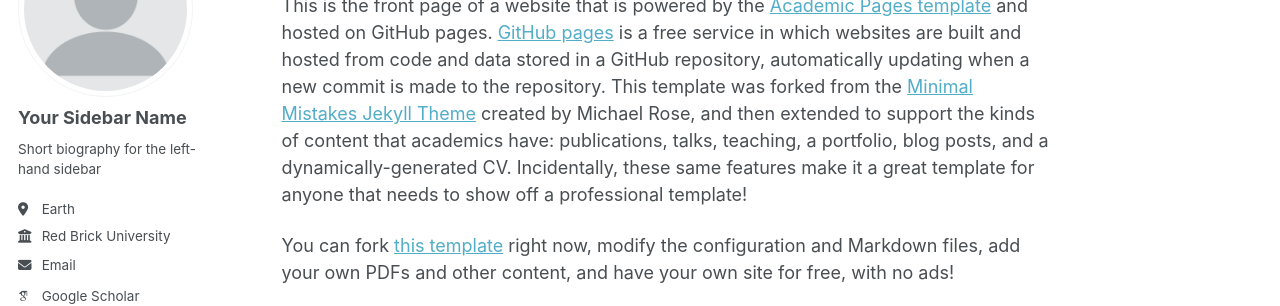
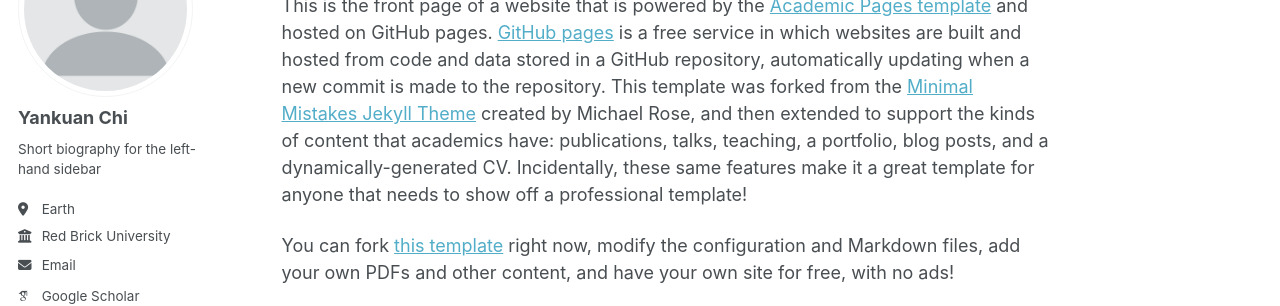
Before and after one commit to ykchizs/ykchizs.github.io, a Jekyll site: the page built from _pages/about.md, in a window 1280 px wide. Shown: the part 179-485 px from the top of the page. Built offline with Jekyll 4.4.1, drawn with Linux system fonts in a browser that asks for light colours; some web fonts are replaced; a script bundle is joined from its source files by our own code; library files that are not in the unit come from our copies.

Commit message:
Testing _config.yml

```diff
--- a/_config.yml
+++ b/_config.yml
@@ -24,7 +24,7 @@ repository               : "academicpages/academicpages.github.io"
 author:
   # Biographic information
   avatar           : "profile.png"
-  name             : "Your Sidebar Name"
+  name             : "Yankuan Chi"
   pronouns         : # example: "she/her"
   bio              : "Short biography for the left-hand sidebar"
   location         : "Earth"
```
